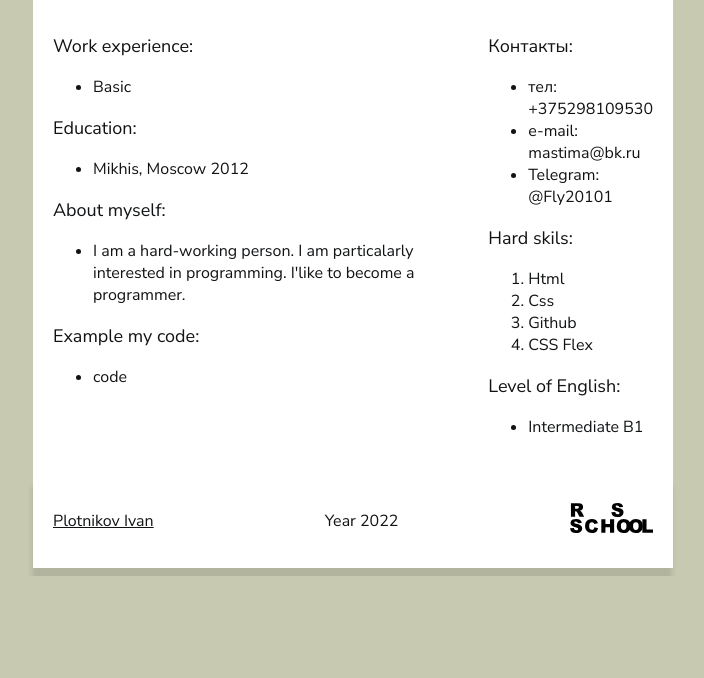
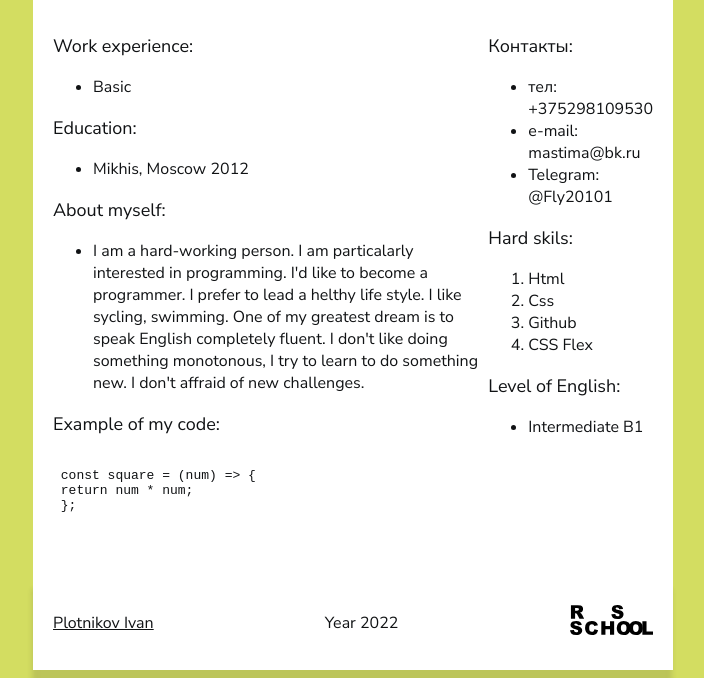
Before and after one commit to mastimaRSS/rsschool-cv, a plain HTML site: page index.html in a window 1280 px wide. Shown: the part 364-1042 px from the top of the page, without its empty margins (287-991 px from the left). Before the commit the page ends 940 px from the top, so only its background shows below. Drawn offline with Linux system fonts and the light colour scheme.

Commit message:
fix: CV3

```diff
--- a/index.html
+++ b/index.html
@@ -31,14 +31,18 @@
             <section class="summary">
                 <h2>About myself:</h2>
                 <ul>
-                <li>I am a hard-working person. I am particalarly interested in programming. I'like to become a programmer.</li>
+                <li>I am a hard-working person. I am particalarly interested in programming. I'd like to become a programmer. I prefer to lead a helthy life style. I like sycling, swimming. One of my greatest dream is to speak English completely fluent. I don't like doing something monotonous, I try to learn to do something new. I don't affraid of new challenges.</li>
                 </ul>
             </section>
             <section class="code">
-                <h2>Example my code:</h2>
-                <ul>
-                    <li>code</li>
-                </ul>
+                <h2>Example of my code:</h2>
+                <pre>
+            <code>
+ const square = (num) => {
+ return num * num;
+ };
+            </code>
+               </pre>
             </section>
         </div>
         <aside class="right-side">
--- a/style.css
+++ b/style.css
@@ -12,7 +12,7 @@
     }
 html {
     font-family: "Nunito Sans-Regular", sans-serif;
-    background-color: #c7c9b0;
+    background-color: #d3dd61;
 }
 * {
     color:  #101214;
```
